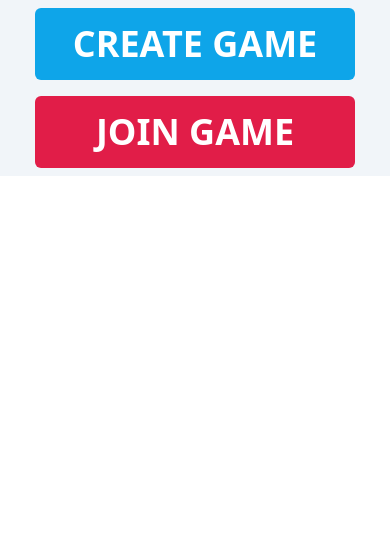
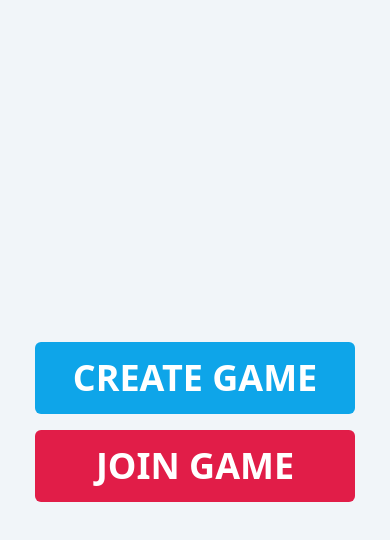
Before and after one commit to ksmithut/wizdle, a React (Vite) app: page / in a window 390 px wide. Shown: the top 540 px of the page. Built offline with nearby package versions, Linux system fonts and the light colour scheme.

Commit message:
fixes iphone styling

```diff
--- a/client/App.jsx
+++ b/client/App.jsx
@@ -24,7 +24,7 @@ export default function App () {
 
 function Layout () {
   return (
-    <div className='h-screen webkit-height w-screen flex bg-slate-100'>
+    <div className='h-screen-dvh h-dcreen w-screen flex bg-slate-100'>
       <Outlet />
     </div>
   )
--- a/client/index.css
+++ b/client/index.css
@@ -9,15 +9,7 @@
   .overflow-anchor-auto {
     overflow-anchor: auto;
   }
-  .webkit-height {
-    height: -webkit-fill-available;
+  .h-screen-dvh {
+    height: 100dvh;
   }
 }
-
-body {
-  min-height: 100vh;
-  min-height: -webkit-fill-available;
-}
-html {
-  height: -webkit-fill-available;
-}
--- a/client/pages/Game.jsx
+++ b/client/pages/Game.jsx
@@ -133,7 +133,7 @@ function GuessBoard ({ code, state }) {
   }, [me?.guesses])
   if (!me) return null
   return (
-    <div className='w-full p-3 h-screen flex flex-col justify-between'>
+    <div className='w-full p-3 h-full flex flex-col justify-between'>
       <div className='w-full flex-1 gap-2 my-2 overflow-y-scroll'>
         <>
           {me.guesses.map((guess, i) => (
```
